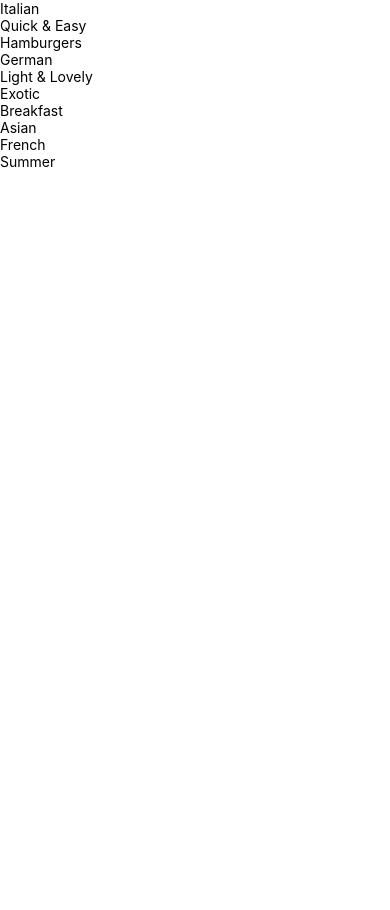
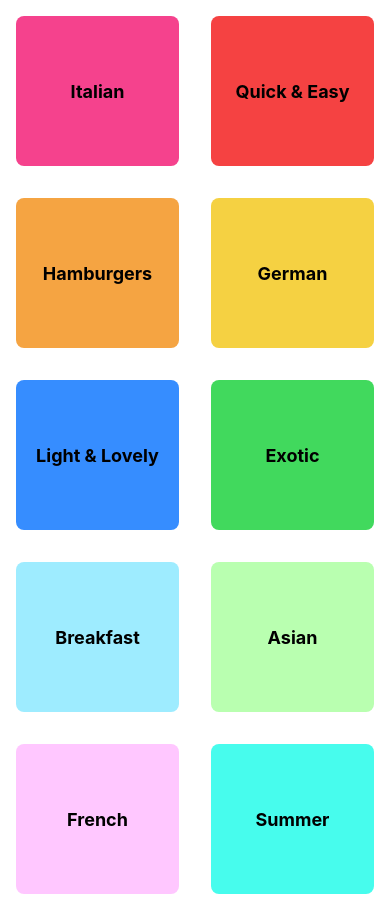
Before and after one commit to imammufiid/react-native-mealapp, a React Native app: screen / in a window 390 px wide. Before the commit the page ends 844 px from the top, so only its background shows below. Built offline with nearby package versions, Linux system fonts and the light colour scheme.

Commit message:
feat: Added styling

```diff
--- a/App.tsx
+++ b/App.tsx
@@ -1,7 +1,11 @@
 import {CategoriesScreen} from "./src/screen/CategoriesScreen";
+import {StatusBar} from "expo-status-bar";
 
 export default function App() {
   return (
-    <CategoriesScreen/>
+    <>
+      <StatusBar style={'light'}/>
+      <CategoriesScreen/>
+    </>
   );
 }
--- a/app.json
+++ b/app.json
@@ -6,6 +6,7 @@
     "orientation": "portrait",
     "icon": "./assets/icon.png",
     "userInterfaceStyle": "light",
+    "backgroundColor": "#24180F",
     "splash": {
       "image": "./assets/splash.png",
       "resizeMode": "contain",
--- a/src/components/CategoryGridTile.tsx
+++ b/src/components/CategoryGridTile.tsx
@@ -1,4 +1,4 @@
-import {Text, TouchableOpacity, View} from "react-native";
+import {StyleSheet, Text, TouchableOpacity, View} from "react-native";
 
 interface CategoryGridTileProps {
   title: string
@@ -9,11 +9,39 @@ export const CategoryGridTile = (props: CategoryGridTileProps) => {
   const {title, color} = props
 
   return (
-    <View>
-      <TouchableOpacity
-        onPress={() => null}>
-        <Text>{title}</Text>
-      </TouchableOpacity>
-    </View>
+    <TouchableOpacity
+      style={[styles.button, {backgroundColor: color}]}
+      onPress={() => null}>
+      <View style={styles.innerContainer}>
+        <Text style={styles.title}>{title}</Text>
+      </View>
+    </TouchableOpacity>
   )
 }
+
+const styles = StyleSheet.create({
+  button: {
+    flex: 1,
+    margin: 16,
+    height: 150,
+    borderRadius: 8,
+    elevation: 4,
+    shadowColor: 'white',
+    shadowOpacity: 0.25,
+    shadowOffset: {
+      width: 0,
+      height: 2
+    },
+    shadowRadius: 8
+  },
+  innerContainer: {
+    flex: 1,
+    padding: 16,
+    justifyContent: 'center',
+    alignItems: 'center'
+  },
+  title: {
+    fontWeight: 'bold',
+    fontSize: 18
+  }
+})
--- a/src/screen/CategoriesScreen.tsx
+++ b/src/screen/CategoriesScreen.tsx
@@ -1,4 +1,4 @@
-import {FlatList, ListRenderItemInfo} from "react-native";
+import {FlatList, ListRenderItemInfo, SafeAreaView} from "react-native";
 import {CATEGORIES} from "@data/dummy-data";
 import {Category} from "@models/Category";
 import {CategoryGridTile} from "@components/CategoryGridTile";
@@ -9,10 +9,18 @@ const renderCategoryItem = (itemData: ListRenderItemInfo<Category>) => {
 }
 
 export const CategoriesScreen = () => {
+  /**
+   * MARK: Add key props if you want to use numColumns props
+   * ref: https://stackoverflow.com/questions/63424511/invariant-violation-changing-numcolumns-on-the-fly-is-not-supported-i-do-not-c
+   */
   return (
-    <FlatList
-      data={CATEGORIES}
-      keyExtractor={(item) => item.id}
-      renderItem={renderCategoryItem}/>
+    <SafeAreaView>
+      <FlatList
+        key={'#'}
+        data={CATEGORIES}
+        keyExtractor={(item) => `#${item.id}`}
+        renderItem={renderCategoryItem}
+        numColumns={2}/>
+    </SafeAreaView>
   )
 }
```
